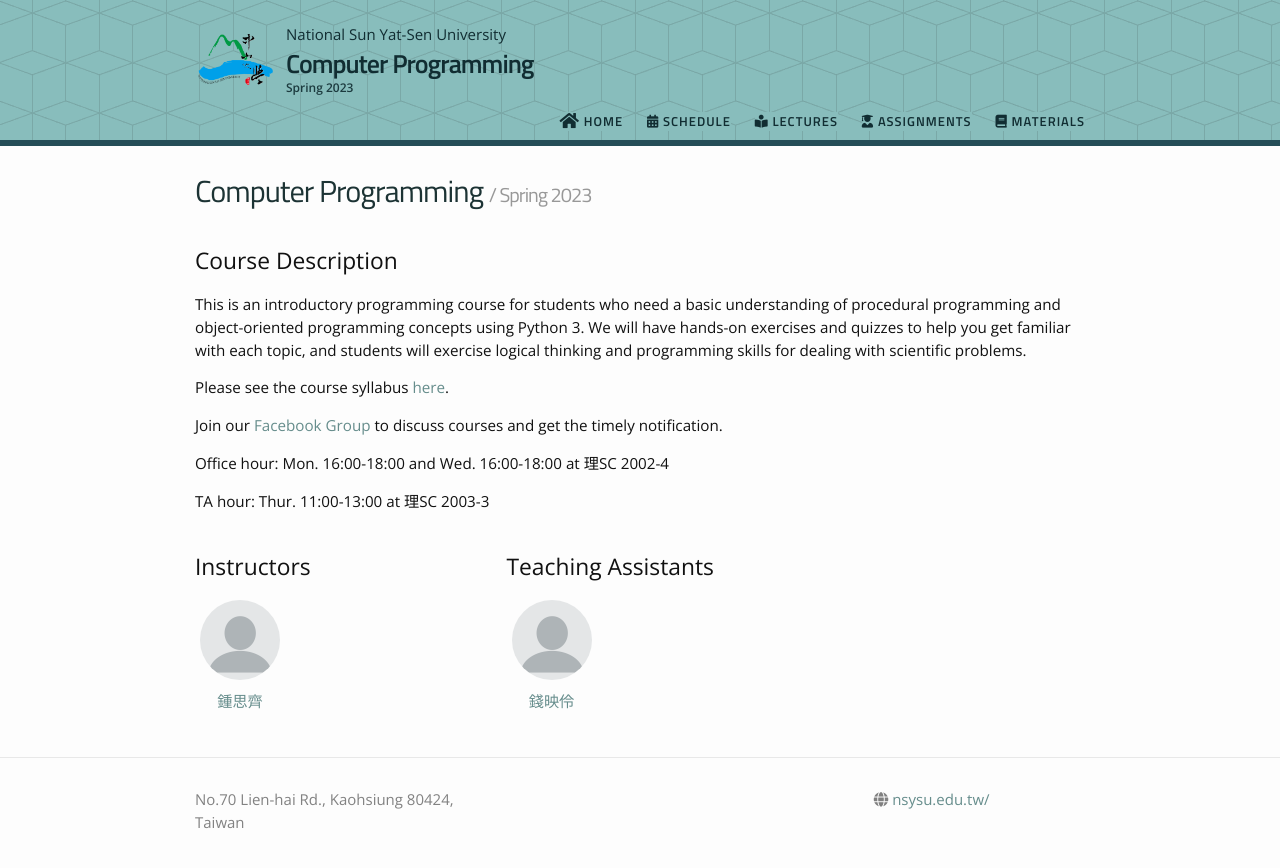
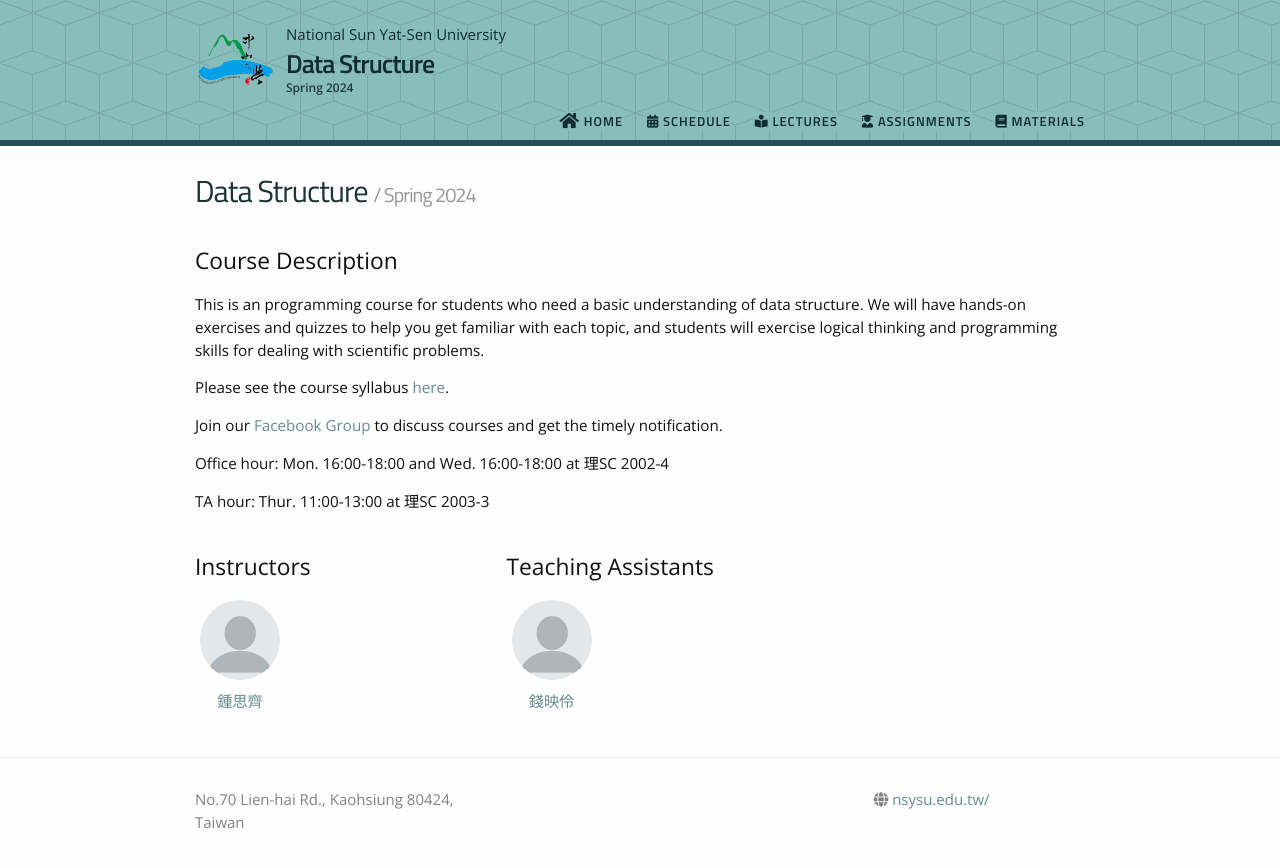
Before and after one commit to phonchi/nsysu-math208-2024, a Jekyll site: the page built from index.md, in a window 1280 px wide. Shown: the top 868 px of the page. Built offline with Jekyll 4.4.1, drawn with Linux system fonts in a browser that asks for light colours; nearby versions of some CDN libraries.

Commit message:
Update _config.yml

```diff
--- a/_config.yml
+++ b/_config.yml
@@ -1,9 +1,9 @@
 # Site settings
-course_name: Computer Programming
-course_description: "This is an introductory programming course for students who need a basic understanding of procedural programming and object-oriented programming concepts using Python 3. We will have hands-on exercises and quizzes to help you get familiar with each topic, and students will exercise logical thinking and programming skills for dealing with scientific problems."
-course_semester: "Spring 2023"
+course_name: Data Structure
+course_description: "This is an programming course for students who need a basic understanding of data structure. We will have hands-on exercises and quizzes to help you get familiar with each topic, and students will exercise logical thinking and programming skills for dealing with scientific problems."
+course_semester: "Spring 2024"
 
-baseurl: "/nsysu-math106A" # the subpath of your site, e.g. /blog/
+baseurl: "/nsysu-math208" # the subpath of your site, e.g. /blog/
 url: "https://phonchi.github.io/" # the base hostname & protocol for your site
 
 schoolname: "National Sun Yat-Sen University"
```
